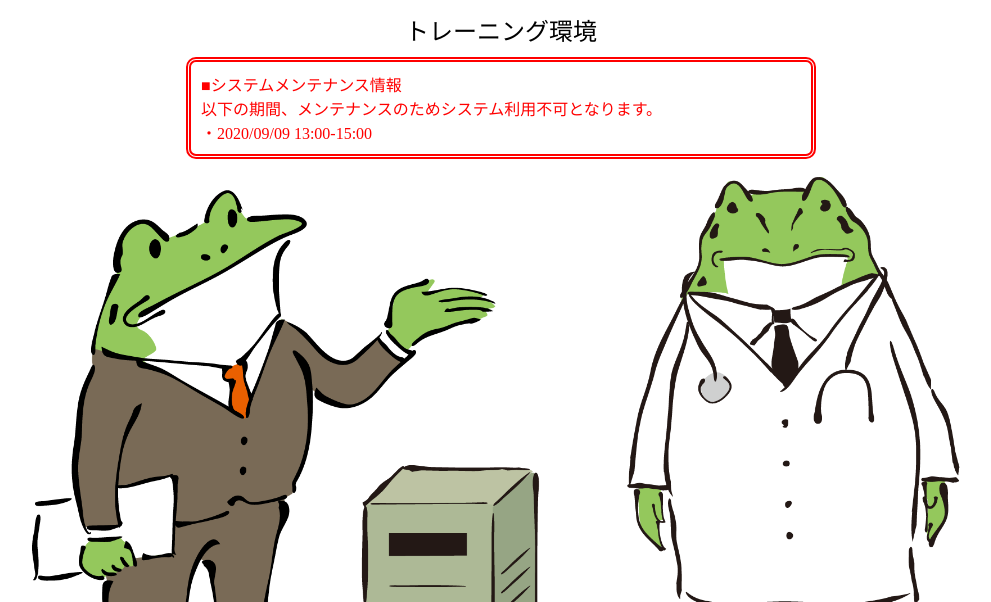
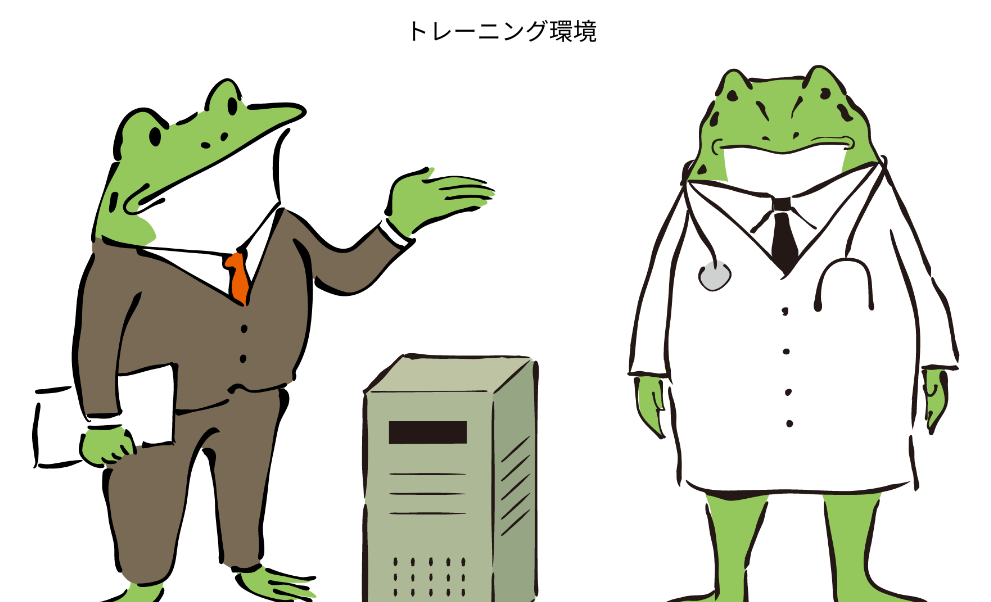
Before and after one commit to rhirai0224/sirius-login, a plain HTML site: page index.html in a window 1280 px wide. Shown: the part 198-800 px from the top of the page, without its empty margins (139-1130 px from the left). Drawn offline with Linux system fonts and the light colour scheme.

Commit message:
Update index.html

```diff
--- a/index.html
+++ b/index.html
@@ -6,13 +6,6 @@
 		<div style="text-align:center;margin: 5px 0px 10px 0px;">
 			<font size="5" color="#000000" face="Meiryo">
 				トレーニング環境
-			</font>
-		</div>
-		<div style="margin-left:auto;margin-right:auto; padding: 10px; margin-bottom: 10px; border: 5px double #ff0000;border-radius:10px;width:600px;">
-			<font size="3" color="#ff0000" face="Meiryo">
-				■システムメンテナンス情報<br>
-				以下の期間、メンテナンスのためシステム利用不可となります。<br>
-				・2020/09/09 13:00-15:00<br>
 			</font>
 		</div>
 		<div style="text-align:center">
```
